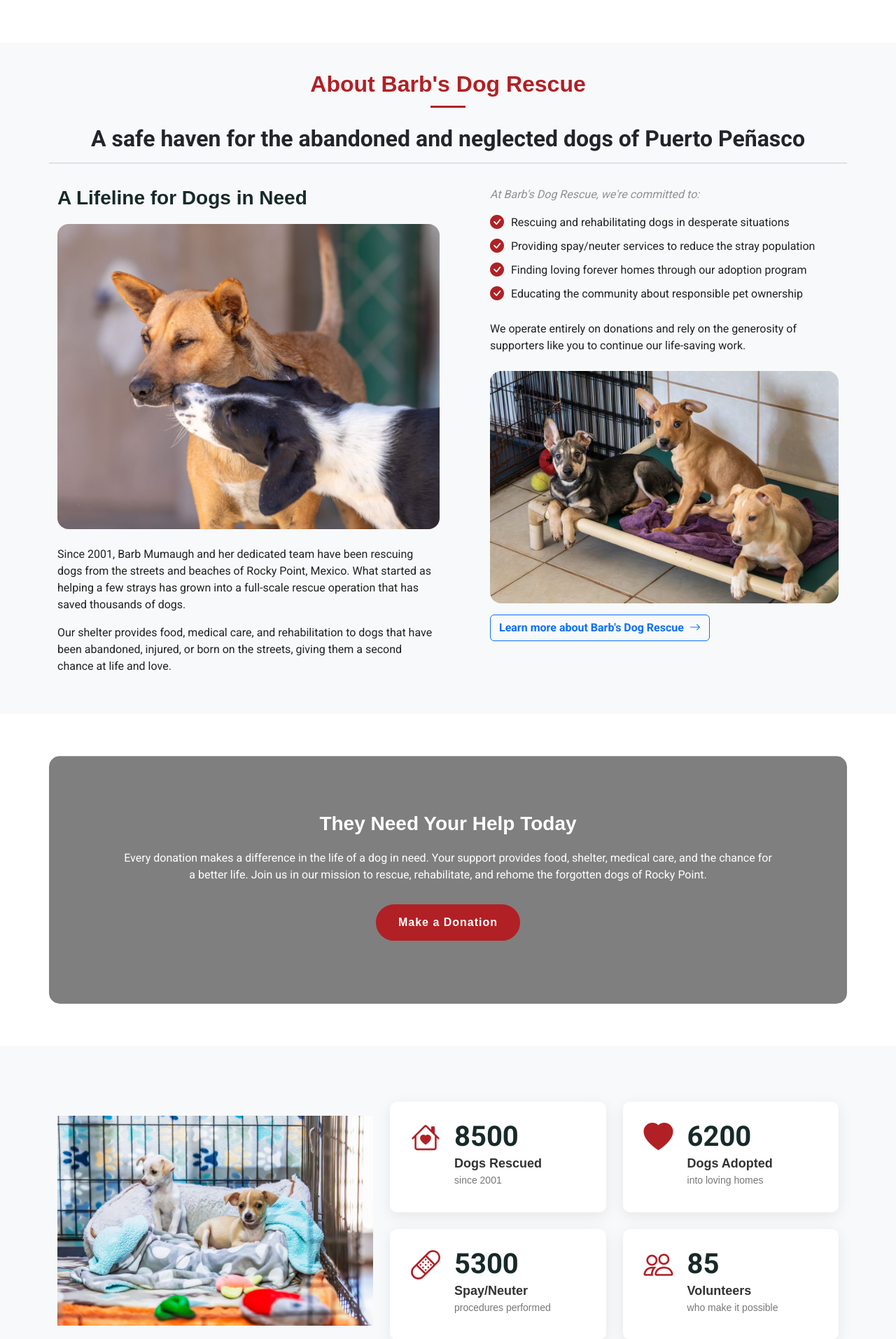
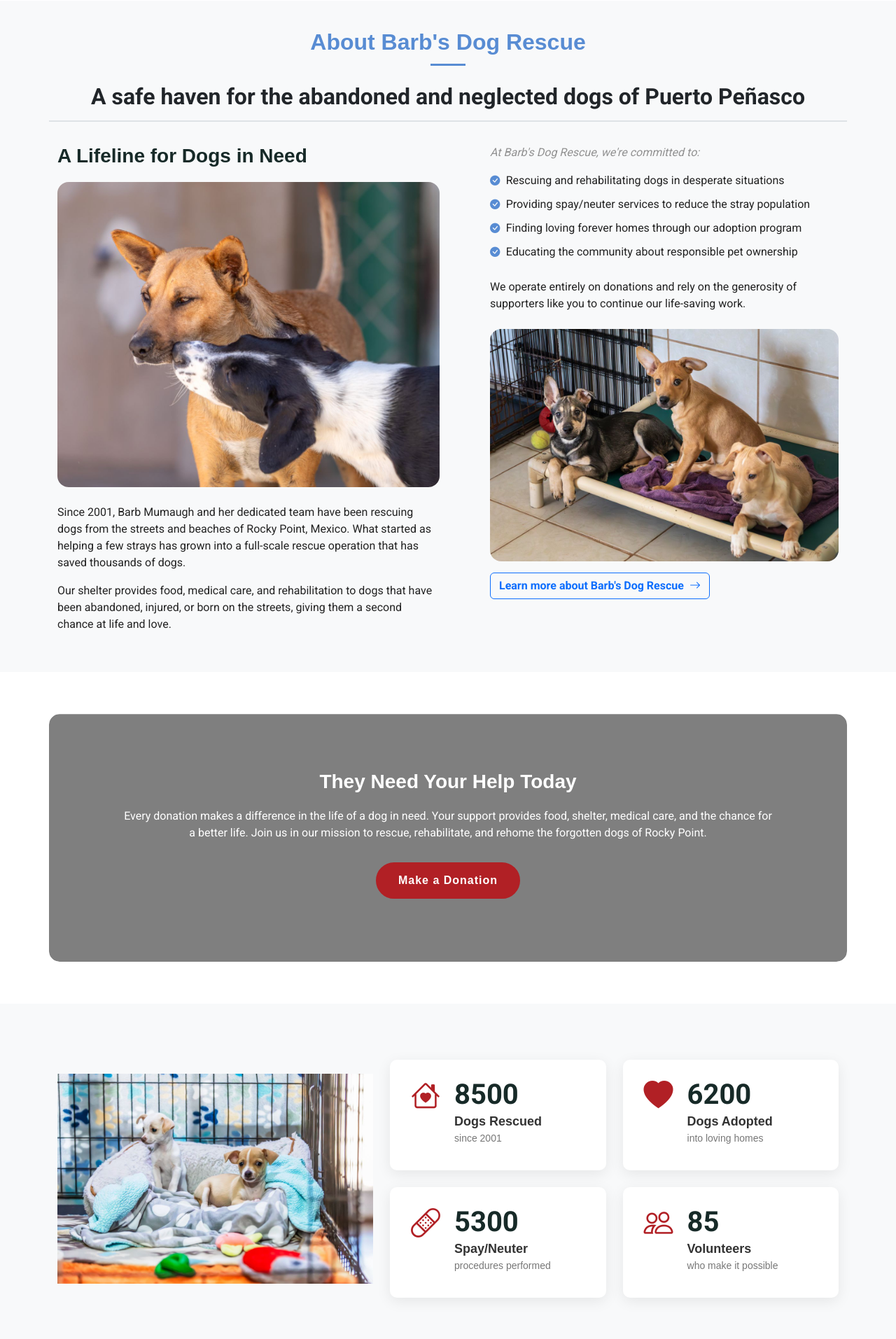
Before and after one commit to charliegriefer/barbs-site, a Flask app: page / in a window 1280 px wide. Shown: the part 576-2489 px from the top of the page at 70% size. Run offline with Flask 3, Linux system fonts and the light colour scheme; some libraries are stand-ins or nearby versions.

Commit message:
Further home page refinements

```diff
--- a/app/static/css/barbs.css
+++ b/app/static/css/barbs.css
@@ -8,15 +8,16 @@
 ----------------------------------------- */
 :root {
   /* Core brand colors from logo */
-  --barbs-primary: #B12025;     /* Burgundy/red from logo */
-  --barbs-secondary: #F9CD2A;   /* Yellow from logo/dog */
-  --barbs-accent: #588cd3;      /* Blue used in call-to-action */
+  --barbs-primary: #B12025;
+  --barbs-secondary: #F9CD2A;
+  --barbs-accent: #588CD3;
   --barbs-light: #FFFFFF;
   --barbs-dark: #333333;
 }
 
 :root {
   --nav-color: #333333;
+  --nav-hover-color: #588CD3;
   --nav-background-color: #FFF8DC;
 }
 
@@ -121,13 +122,13 @@
 /* Only show the underline on hover or active state */
 .navmenu ul li a:hover::after,
 .navmenu ul li a.active::after {
-  background-color: var(--barbs-primary) !important;
+  background-color: var(--nav-hover-color) !important;
 }
 
 /* Text color change on hover/active */
 .navmenu ul li a:hover,
 .navmenu ul li a.active {
-  color: var(--barbs-primary) !important;
+  color: var(--nav-hover-color) !important;
 }
 
 /* -----------------------------------------
@@ -137,7 +138,7 @@
   width: 100%;
   position: relative;
   overflow: hidden;
-  padding: 160px 0 100px 0; /* Adjusted: more top padding, less bottom padding */
+  padding: 160px 0 40px 0; /* Adjusted: more top padding, less bottom padding */
   background: var(--barbs-light) !important; /* White background */
   color: var(--barbs-dark) !important;
 }
@@ -495,8 +496,11 @@
 }
 
 /* Override green elements with barbs-primary red */
+.section-title h2 {
+  color: var(--barbs-accent) !important;
+}
 .section-title h2:after {
-  background: var(--barbs-primary) !important;
+  background: var(--barbs-accent) !important;
 }
 
 /* Change the green checkboxes to barbs-primary red */
@@ -505,7 +509,23 @@ li i.bi-check-circle-fill,
 .check-icon i,
 .about-list i,
 .about .content ul i {
-  color: var(--barbs-primary) !important;
+  position: static !important;             /* Use normal flow */
+  font-size: 0.9em !important;            /* Smaller icon */
+  vertical-align: text-bottom !important;  /* Align better */
+  margin-right: 0.3em !important;          /* Less space between icon and text */
+  color: var(--barbs-accent) !important;
+}
+
+.about .content ul {
+  padding-left: 0 !important; /* Remove default list padding */
+}
+
+.about .content ul li {
+  padding-left: 0 !important; /* Don't reserve space for absolute icon */
+}
+
+.about .content ul i {
+  line-height: 1 !important;
 }
 
 .copyright p {
```
